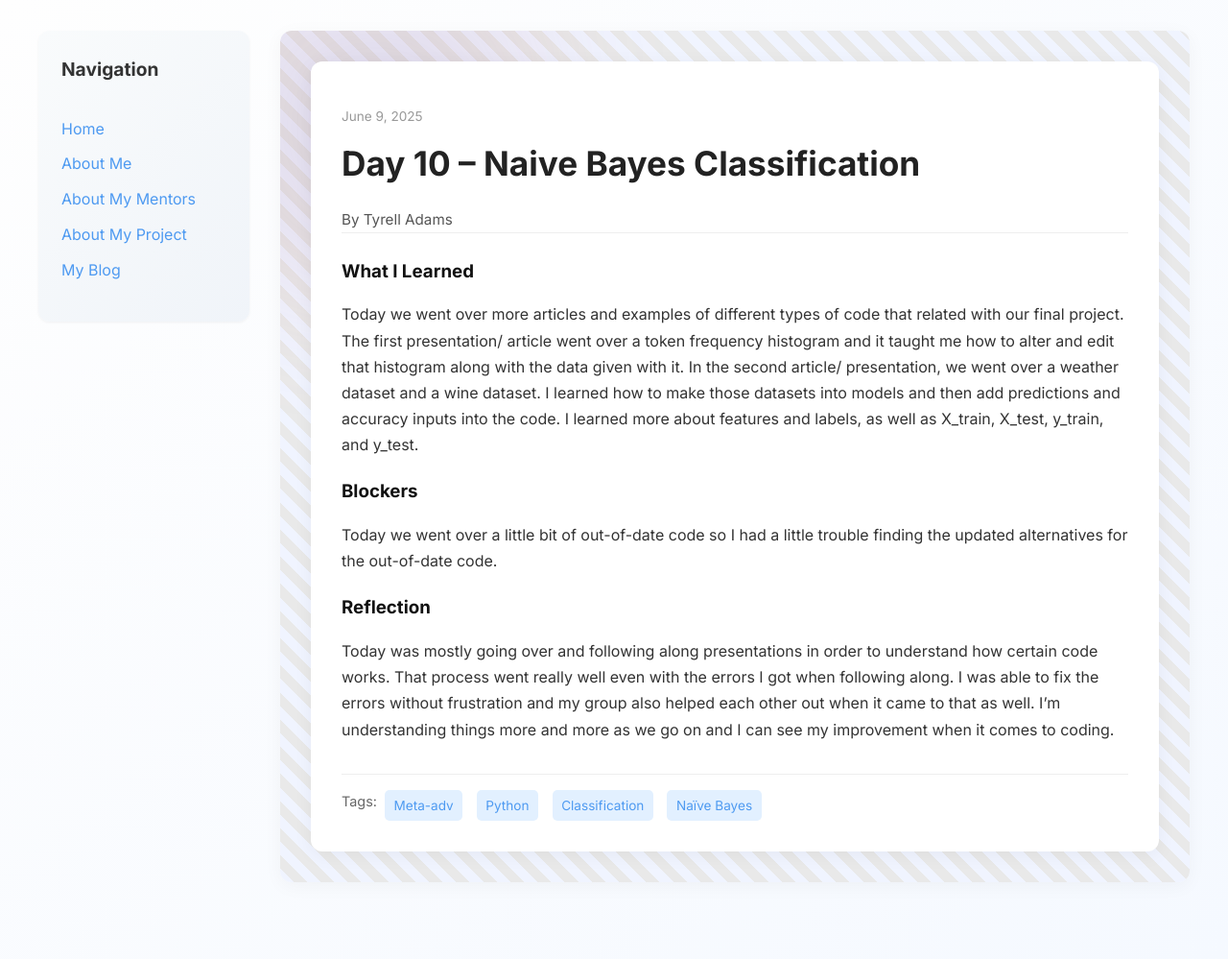
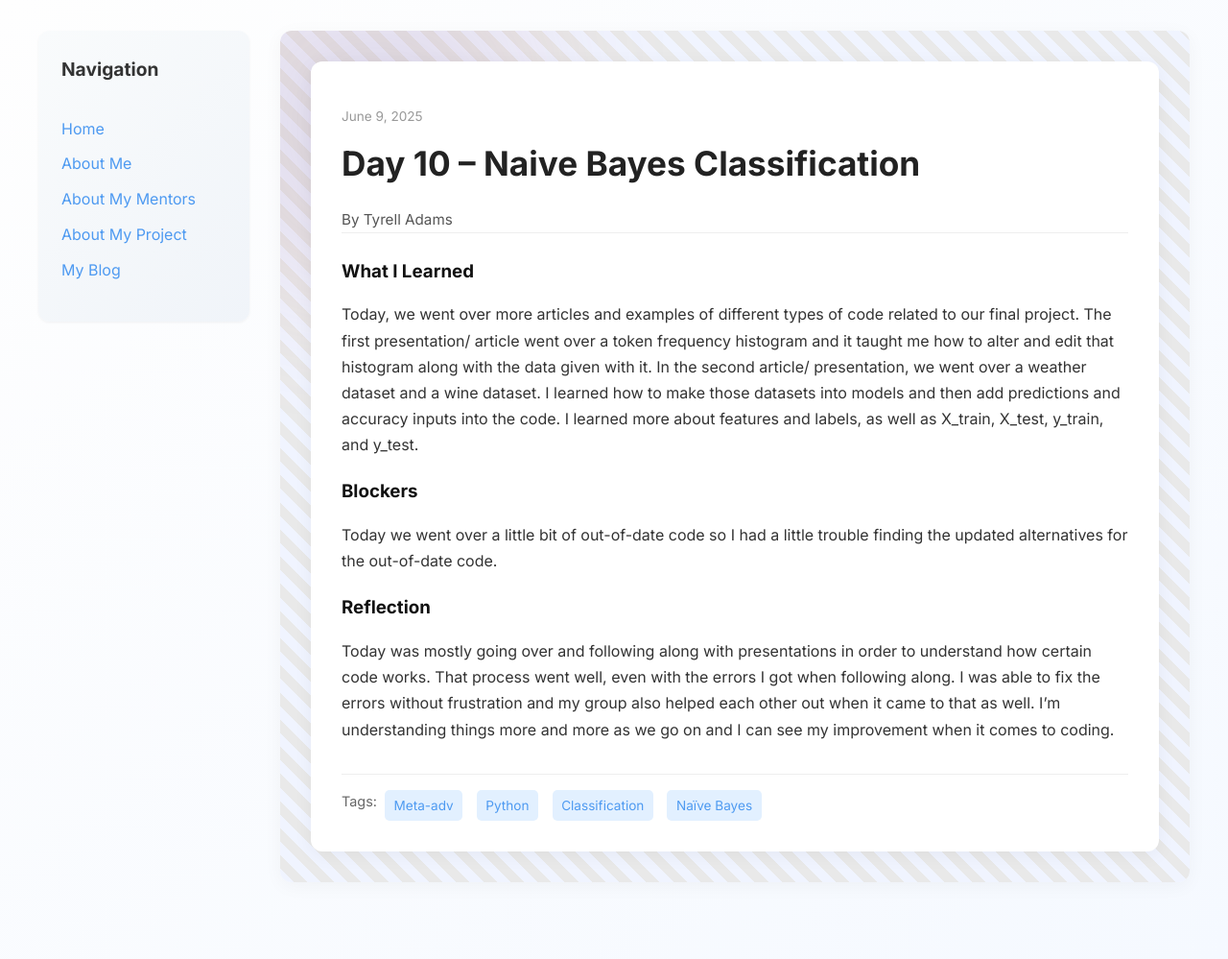
Before and after one commit to Tyrell-Adams/Tyrell-Adams.github.io, a Jekyll site: the page built from _posts/2025-06-09-day-10.md, in a window 1280 px wide. Shown: the whole page at 96% size. Built offline with Jekyll 4.4.1, drawn with Linux system fonts in a browser that asks for light colours.

Commit message:
Update 2025-06-09-day-10.md

```diff
--- a/_posts/2025-06-09-day-10.md
+++ b/_posts/2025-06-09-day-10.md
@@ -8,10 +8,10 @@ tags: ["Meta-adv", "Python", "Classification", "Naïve Bayes"]
 
 
 what_i_learned: |
-  Today we went over more articles and examples of different types of code that related with our final project. The first presentation/ article  went over a token frequency histogram and it taught me how to alter and edit that histogram along with the data given with it. In the second article/ presentation, we went over a weather dataset and a wine dataset. I learned how to make those datasets into models and then add predictions and accuracy inputs into the code. I learned more about features and labels, as well as X_train, X_test, y_train, and y_test.
+  Today, we went over more articles and examples of different types of code related to our final project. The first presentation/ article  went over a token frequency histogram and it taught me how to alter and edit that histogram along with the data given with it. In the second article/ presentation, we went over a weather dataset and a wine dataset. I learned how to make those datasets into models and then add predictions and accuracy inputs into the code. I learned more about features and labels, as well as X_train, X_test, y_train, and y_test.
 blockers: |
   Today we went over a little bit of out-of-date code so I had a little trouble finding the updated alternatives for the out-of-date code.
 
 reflection: |
-  Today was mostly going over and following along presentations in order to understand how certain code works. That process went really well even with the errors I got when following along. I was able to fix the errors without frustration and my group also helped each other out when it came to that as well. I'm understanding things more and more as we go on and I can see my improvement when it comes to coding.
+  Today was mostly going over and following along with presentations in order to understand how certain code works. That process went well, even with the errors I got when following along. I was able to fix the errors without frustration and my group also helped each other out when it came to that as well. I'm understanding things more and more as we go on and I can see my improvement when it comes to coding.
 ---
```
